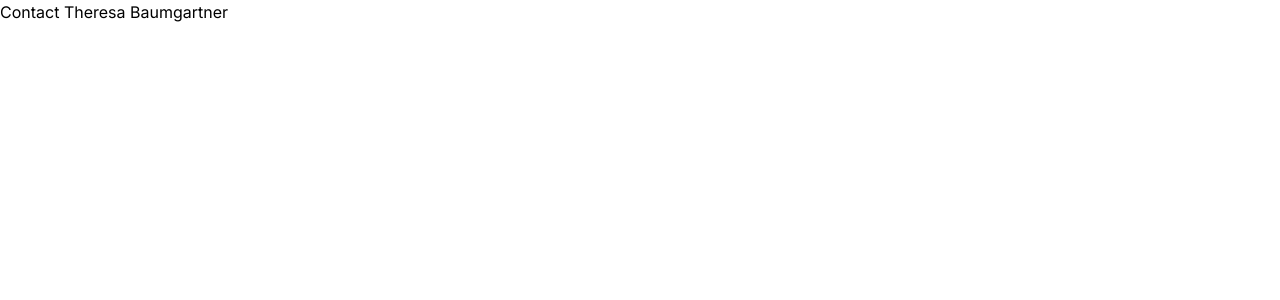
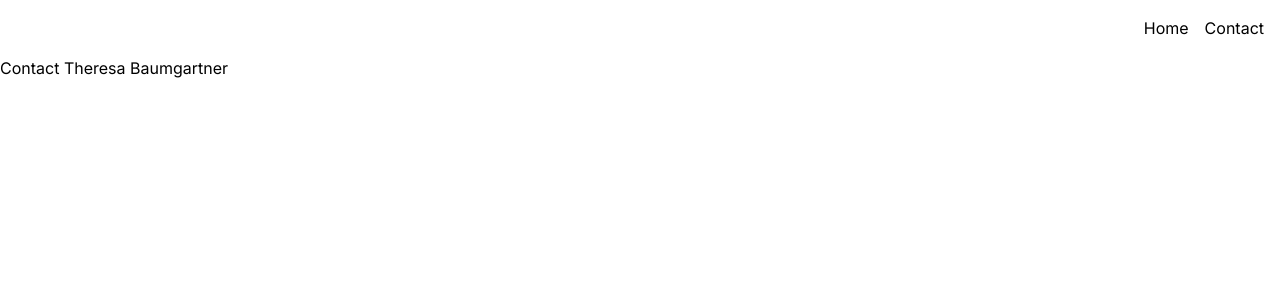
Before and after one commit to je-boska/theresa-baumgartner, a Next.js app: page /contact in a window 1280 px wide. Shown: the top 300 px of the page. Built offline with nearby package versions, Linux system fonts and the light colour scheme.

Commit message:
Correctly place Nav in layout

```diff
--- a/app/layout.tsx
+++ b/app/layout.tsx
@@ -1,3 +1,4 @@
+import Nav from '@/components/Nav';
 import './globals.css';
 import { Inter } from 'next/font/google';
 
@@ -15,7 +16,10 @@
 }) {
   return (
     <html lang='en'>
-      <body className={inter.className}>{children}</body>
+      <body className={inter.className}>
+        <Nav />
+        {children}
+      </body>
     </html>
   );
 }
```
